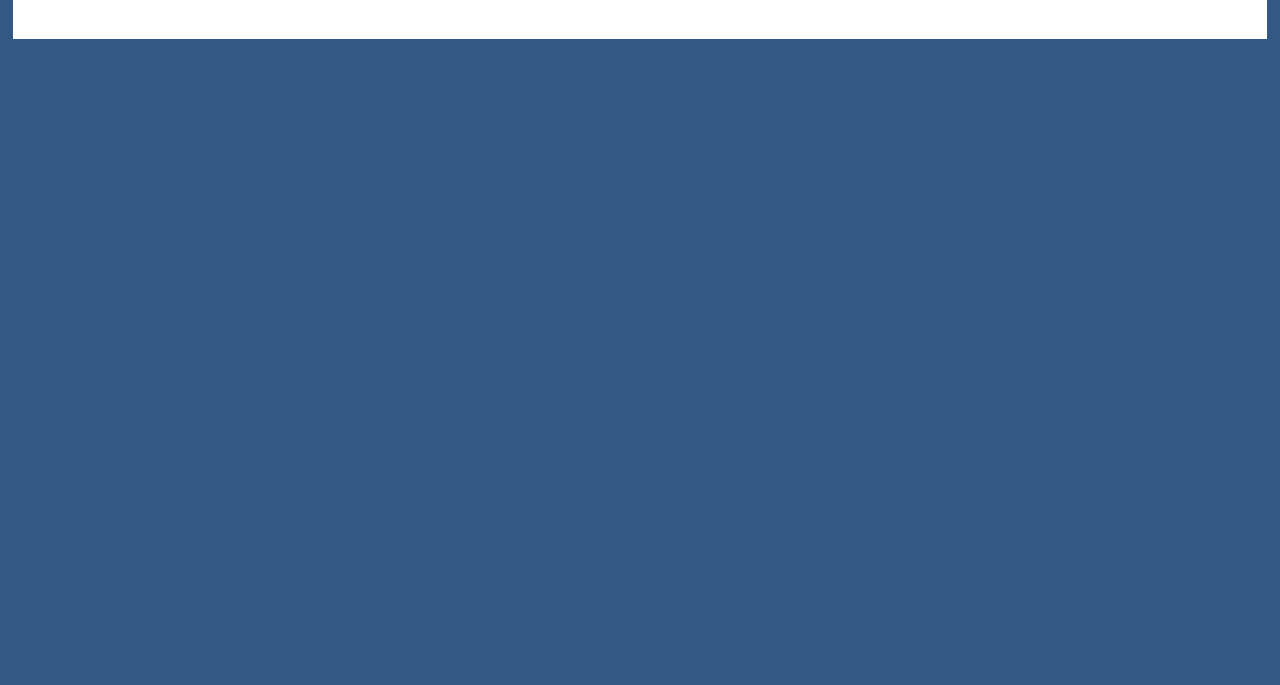
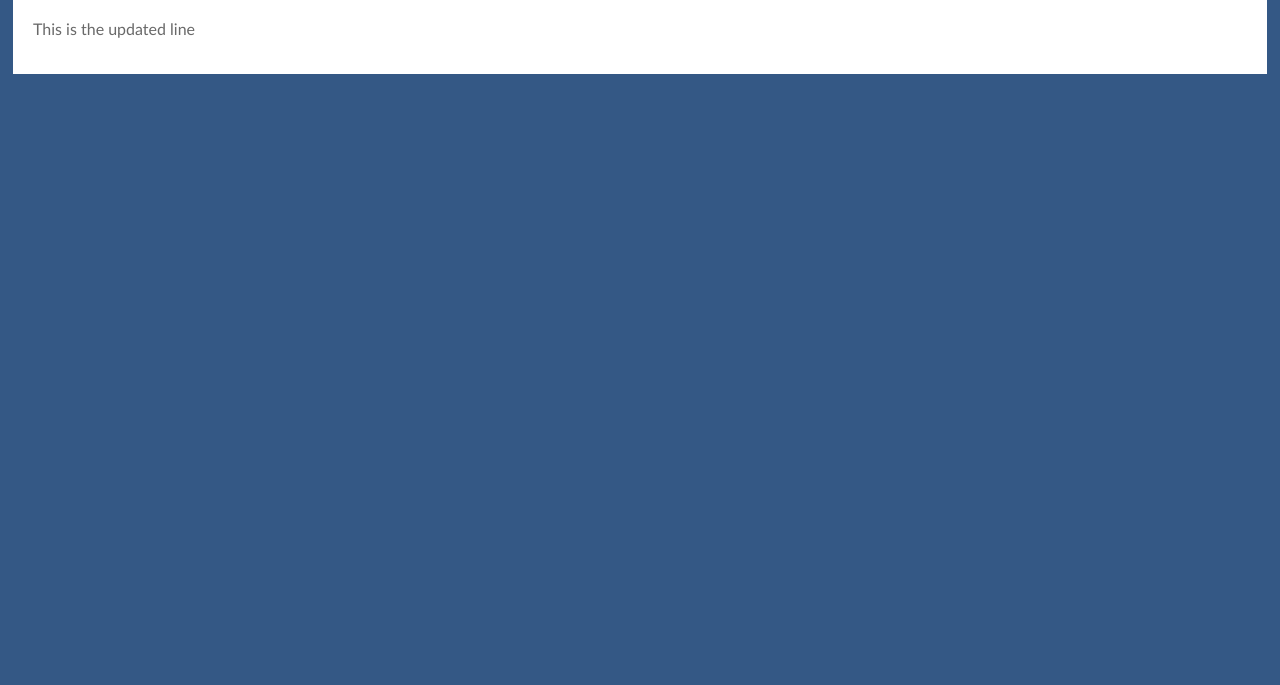
Before and after one commit to mohanapriya81/DemoGit, a plain HTML site: page index.html in a window 1280 px wide. Shown: the part 115-800 px from the top of the page. Drawn offline with Linux system fonts and the light colour scheme.

Commit message:
A new para is added

```diff
--- a/index.html
+++ b/index.html
@@ -10,6 +10,7 @@
 <body>
 <div id="main">
 <h1>Demo Website</h1>
+<p> This is the updated line <p>
 </div>
 </body>
 </html>
```
